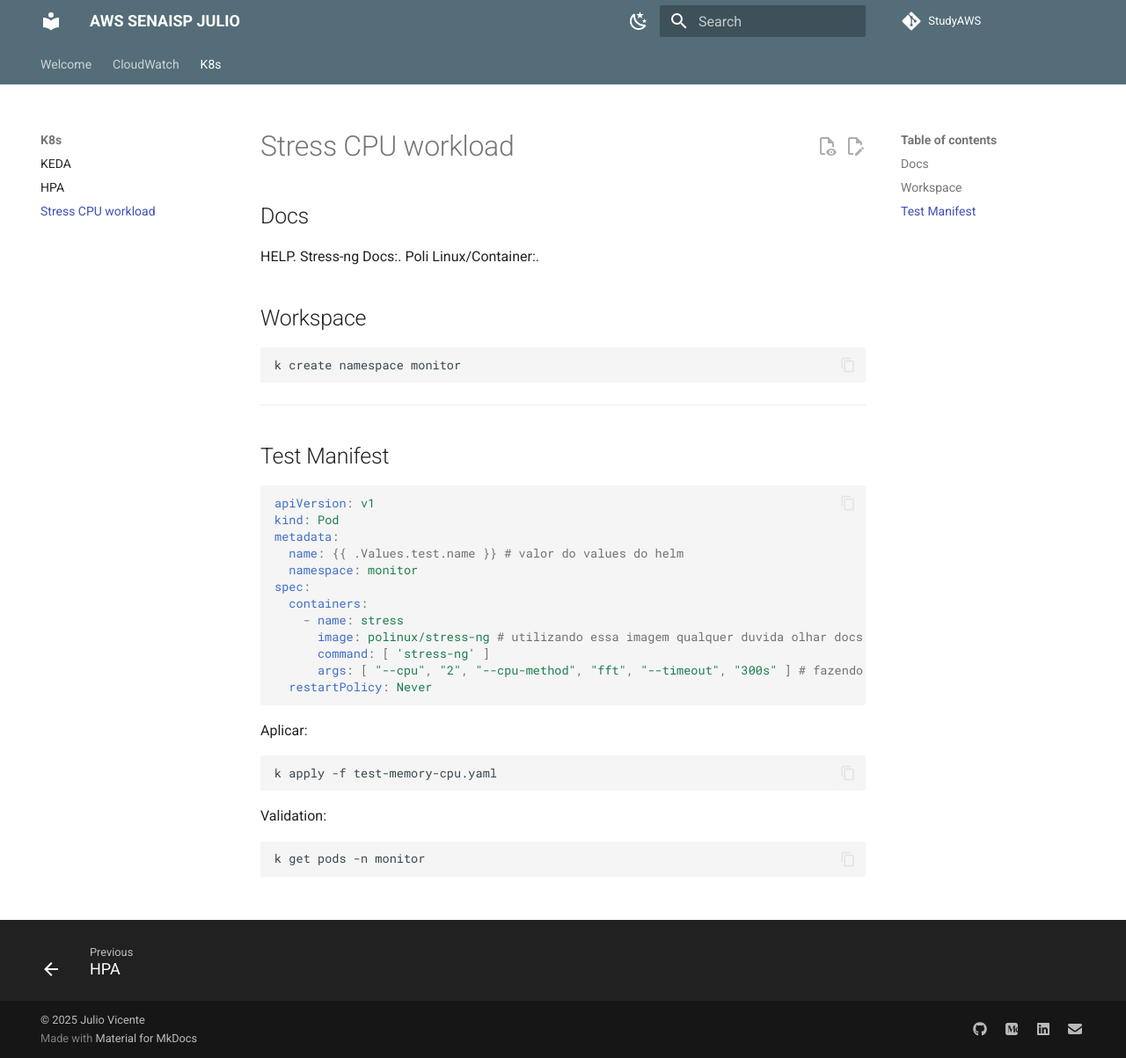
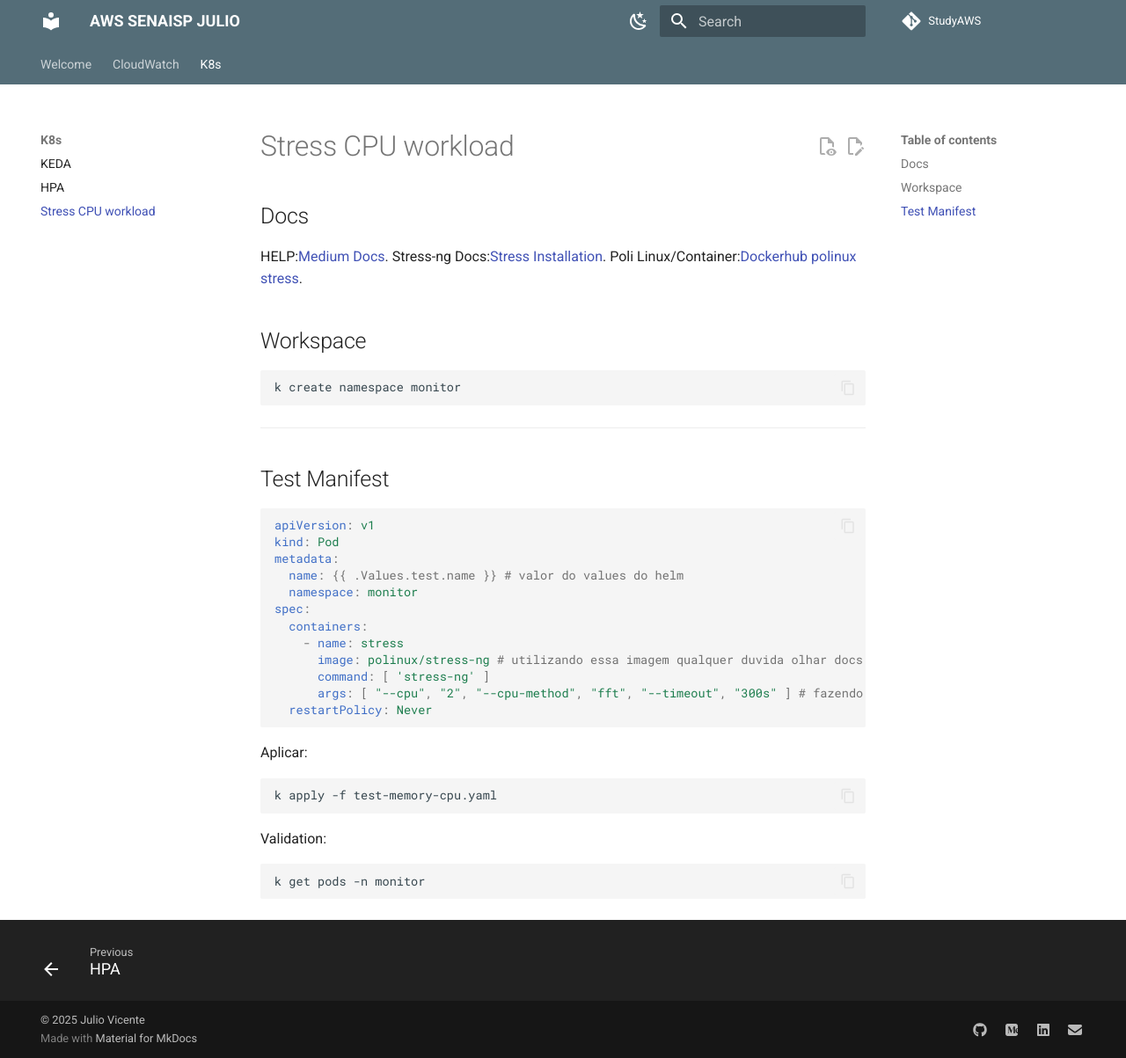
Before and after one commit to Julio-vincente/studyAWS, an MkDocs documentation site: the page built from docs/k8s/testCpu.md, in a window 1280 px wide and 1203 px high. Shown: the whole window at 88% size. Built offline with MkDocs 1.6.1 and Material for MkDocs 9.7.7, drawn with Linux system fonts in a browser that asks for light colours; comment, search, counter and statistics services are not loaded.

Commit message:
fix docs

```diff
--- a/docs/k8s/testCpu.md
+++ b/docs/k8s/testCpu.md
@@ -2,9 +2,9 @@
 
 ## Docs
 
-HELP[](https://medium.com/@email2smohanty/stress-testing-kubernetes-k8s-and-openshift-nodes-using-stress-ng-35b6a9752c8d).
-Stress-ng Docs:[](https://blog.ironlinux.com.br/estressando-mem-disco-e-cpu-com-stress-ng-debian9/).
-Poli Linux/Container:[](https://hub.docker.com/r/polinux/stress).
+HELP:[Medium Docs](https://medium.com/@email2smohanty/stress-testing-kubernetes-k8s-and-openshift-nodes-using-stress-ng-35b6a9752c8d).
+Stress-ng Docs:[Stress Installation](https://blog.ironlinux.com.br/estressando-mem-disco-e-cpu-com-stress-ng-debian9/).
+Poli Linux/Container:[Dockerhub polinux stress](https://hub.docker.com/r/polinux/stress).
 
 ## Workspace
 
```
